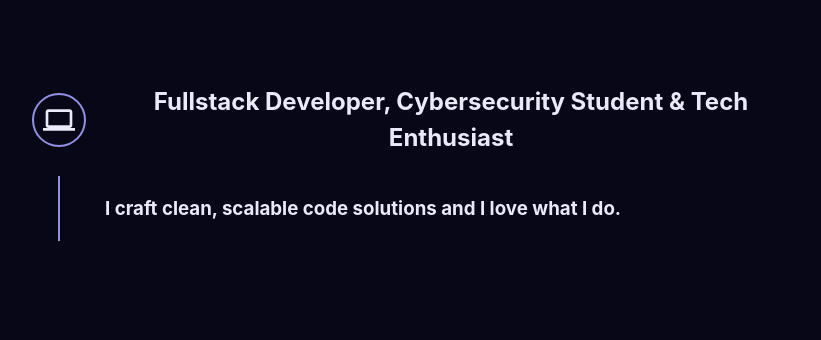
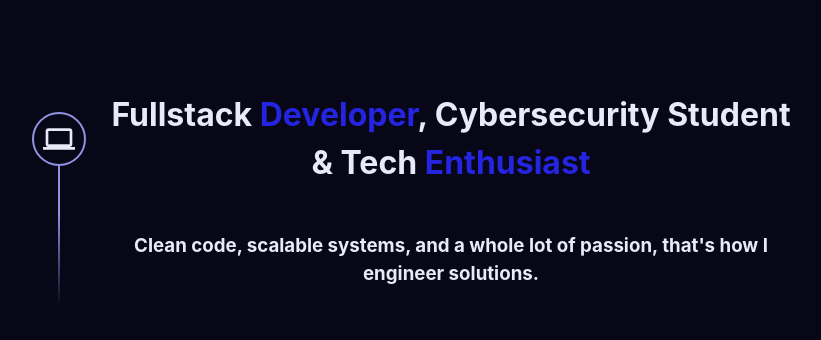
Before and after one commit to PopescuStefan1/Personal-Website, a React (Vite) app: page / in a window 1280 px wide. Shown: the top 340 px of the page, without its empty margins (227-1048 px from the left). Built offline with nearby package versions, Linux system fonts and the light colour scheme.

Commit message:
Improve header styling

```diff
--- a/src/App.css
+++ b/src/App.css
@@ -30,8 +30,19 @@
     align-items: center;
 }
 
+.header-div-cell h2 {
+    font-size: 2rem;
+}
+
 .centered-cell {
     justify-content: center;
+}
+
+.icon-div {
+    display: flex;
+    flex-direction: column;
+    align-items: center;
+    height: 100%;
 }
 
 .icon-container {
@@ -44,8 +55,25 @@
     justify-content: center;
 }
 
+.icon-vertical-line {
+    flex-grow: 1;
+    background-color: var(--primary-color);
+}
+
 .vertical-line {
     height: 100%;
+    background-image: linear-gradient(to bottom, var(--primary-color), transparent);
+}
+
+.vertical-line,
+.icon-vertical-line {
     width: 2px;
-    background-color: var(--primary-color);
 }
+
+.grow-div {
+    flex-grow: 1;
+}
+
+.accent {
+    color: var(--accent-color);
+}
--- a/src/App.jsx
+++ b/src/App.jsx
@@ -8,20 +8,30 @@ function App() {
             <div className="container">
                 <div className="header-div">
                     <div className="header-div-cell centered-cell">
-                        <IconContext.Provider value={{ size: "2em" }}>
-                            <div className="icon-container">
-                                <MdComputer />
-                            </div>
-                        </IconContext.Provider>
+                        <div className="icon-div">
+                            <div className="grow-div"></div>
+                            <IconContext.Provider value={{ size: "2em" }}>
+                                <div className="icon-container">
+                                    <MdComputer />
+                                </div>
+                            </IconContext.Provider>
+                            <div className="icon-vertical-line"></div>
+                        </div>
                     </div>
                     <div className="header-div-cell">
-                        <h2>Fullstack Developer, Cybersecurity Student & Tech Enthusiast</h2>
+                        <h2>
+                            Fullstack <span className="accent">Developer</span>, Cybersecurity Student & Tech{" "}
+                            <span className="accent">Enthusiast</span>
+                        </h2>
                     </div>
                     <div className="header-div-cell centered-cell">
                         <div className="vertical-line"></div>
                     </div>
                     <div className="header-div-cell">
-                        <h3>I craft clean, scalable code solutions and I love what I do.</h3>
+                        <h3>
+                            Clean code, scalable systems, and a whole lot of passion, that&apos;s how I engineer
+                            solutions.
+                        </h3>
                     </div>
                 </div>
             </div>
```
